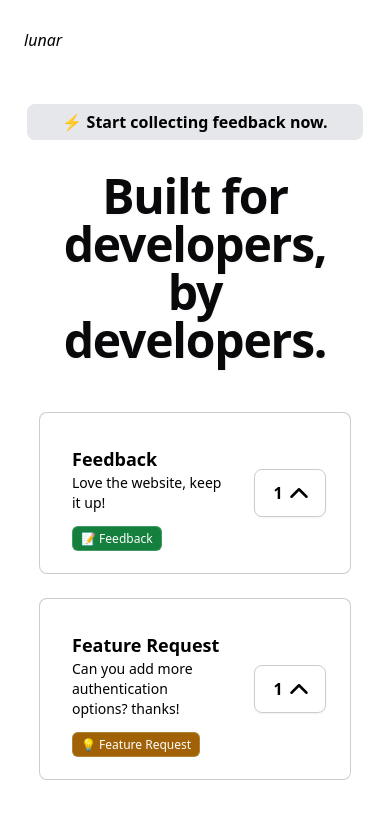
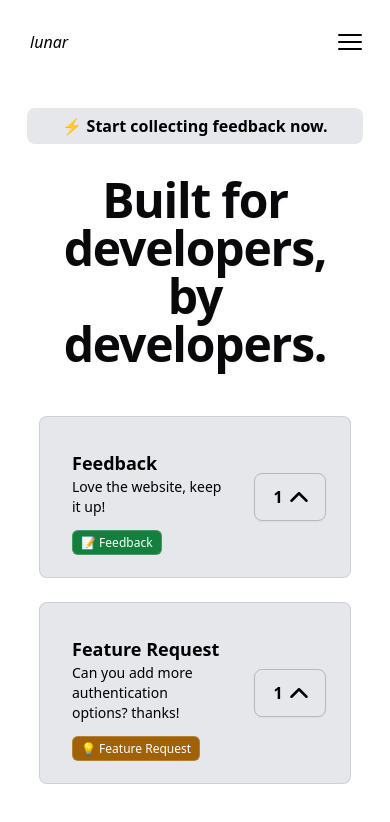
Before and after one commit to ramezj/astralics, a Next.js app in the folder client/: page / in a window 390 px wide. Shown: the top 822 px of the page. Built offline with nearby package versions, Linux system fonts and the light colour scheme; no server answers.

Commit message:
dark/light toggle for menu on mobile navbar

```diff
--- a/client/components/layout/FeedbackDemo.js
+++ b/client/components/layout/FeedbackDemo.js
@@ -11,7 +11,7 @@ export default function FeedbackDemo(props) {
     const [ test, setTest ] = useState(props.isUpvoted)
     return (
         <>
-                <div key={props.id} className="border hover:border-black/30 dark:hover:border-white/20 dark:border-white/10 border-black/20 w-full flex bg-white dark:bg-zinc-900 rounded-lg items-center cursor-pointer duration-300">
+                <div key={props.id} className="border hover:border-black/30 dark:hover:border-white/20 dark:border-white/10 border-black/10 w-full flex bg-gray-200 dark:bg-zinc-900 rounded-lg items-center cursor-pointer duration-300">
         <div className="m-8 flex flex-col items-start text-left">
         <p className='text-lg font-bold text-left text-black dark:text-white'>
         {
--- a/client/components/navbar/index.js
+++ b/client/components/navbar/index.js
@@ -29,18 +29,19 @@ export default function Navbar(props) {
     <header className="bg-transparent">
       <nav className="mx-auto max-w-[75rem] flex items-center justify-between p-6 lg:px-8" aria-label="Global">
         <div className="flex lg:flex-1">
-          <Link href="/" className="-m-1.5 p-1.5 outline-none font-medium italic text-black dark:text-white">
+          <Link href="/" className="p-1.5 outline-none font-medium italic text-black dark:text-white">
             lunar
           </Link>
+
         </div>
         <div className="flex lg:hidden">
           <button
             type="button"
-            className="-m-2.5 inline-flex items-center justify-center rounded-xl p-2.5 text-white outline-none"
+            className="-m-2.5 inline-flex items-center justify-center rounded-xl p-2.5 text-black dark:text-white outline-none"
             onClick={() => setMobileMenuOpen(true)}
           >
             <span className="sr-only">Open main menu</span>
-            <Bars3Icon className="h-8 w-8 hover:outline-none active:outline-none outline-none text-white" aria-hidden="true"/>
+            <Bars3Icon className="h-8 w-8 hover:outline-none active:outline-none outline-none text-black dark:text-white" aria-hidden="true"/>
           </button>
         </div>
         <Popover.Group className="hidden lg:flex gap-2">
--- a/client/pages/index.js
+++ b/client/pages/index.js
@@ -53,6 +53,7 @@ export default function Component() {
           <br />
           <div className="w-full content-center items-center justify-items-center">
               <div className="2xl:-mt-2 xl:-mt-4 2xl:w-2/6 xl:w-2/5 w-4/5 flex-row">
+                <div></div>
               <motion.div
                   initial={{
                     opacity: 0,
@@ -80,6 +81,7 @@ export default function Component() {
                   >
                 <FeedbackDemo session={session} title="Feature Request" type="feature_request" description={"Can you add more authentication options? thanks!"} upvotes="1"/>
                 </motion.div>
+
               </div>
           </div>
             </center>
```
